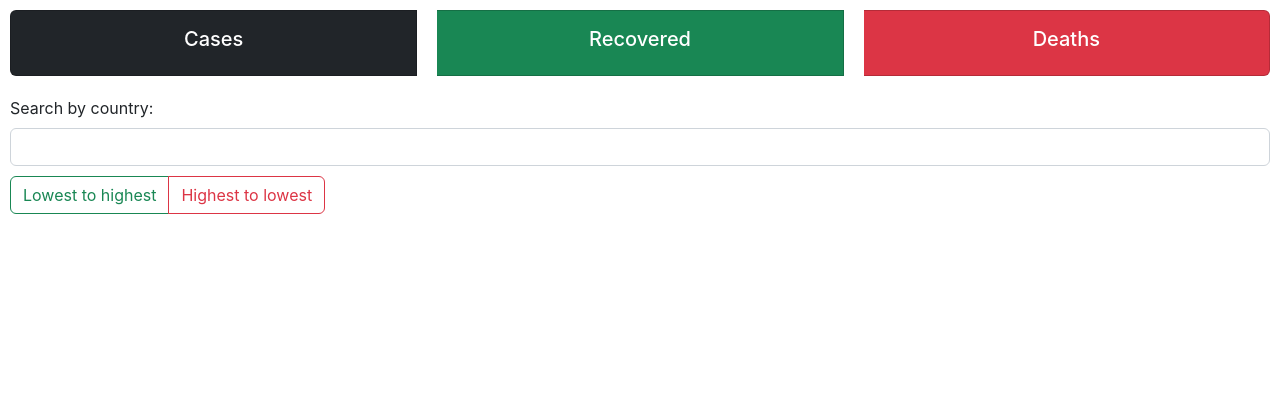
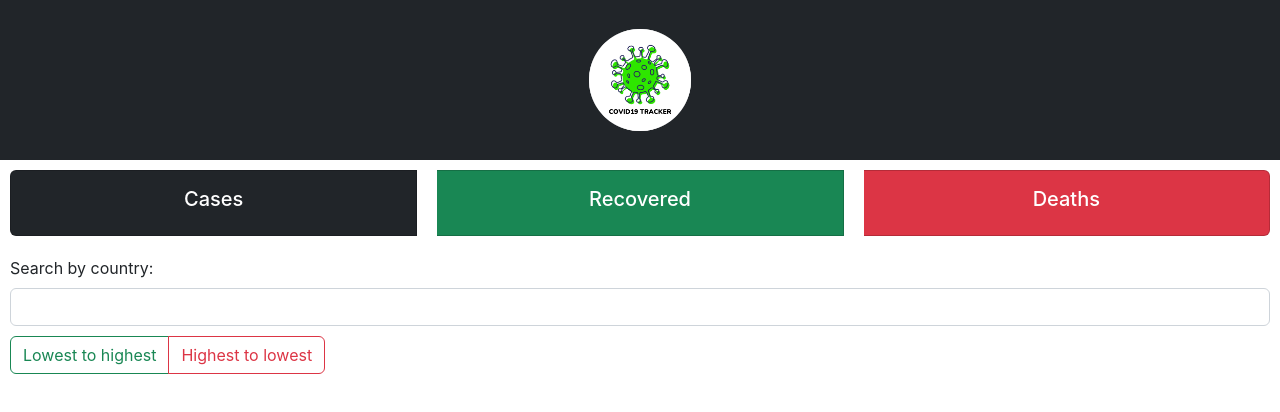
Before and after one commit to bazadough1997r/corona-virus-dashboard, a React (Create React App) app: page / in a window 1280 px wide. Shown: the top 412 px of the page. Built offline with nearby package versions, Linux system fonts and the light colour scheme; no server answers.

Commit message:
header added to site

```diff
--- a/src/App.js
+++ b/src/App.js
@@ -1,9 +1,11 @@
 import CountryCard from "./layouts/CountryCard";
+import Header from "./layouts/Header";
 import HomeCards from "./layouts/HomeCards";
 
 const App = () => {
   return (
     <>
+      <Header />
       <HomeCards />
       <CountryCard />
     </>
--- /dev/null
+++ b/src/layouts/Header.css
@@ -0,0 +1,13 @@
+.HeaderContainer {
+  top: 0;
+  background-color: #212529;
+  display: flex;
+  flex-direction: column;
+  justify-content: center;
+  align-items: center;
+}
+
+.HeaderContainer img {
+  width: 8rem;
+  padding: 1rem 0rem;
+}
--- /dev/null
+++ b/src/layouts/Header.js
@@ -0,0 +1,14 @@
+import "./Header.css";
+
+const Header = () => {
+  return (
+    <div className="HeaderContainer">
+      <img
+        src={process.env.PUBLIC_URL + "assets/lightLogo.png"}
+        alt="Corona dashboard Header Logo"
+      />
+    </div>
+  );
+};
+
+export default Header;
```
Also changed, not shown: public/assets/greenLogo.png (added), public/assets/lightLogo.png (added).
